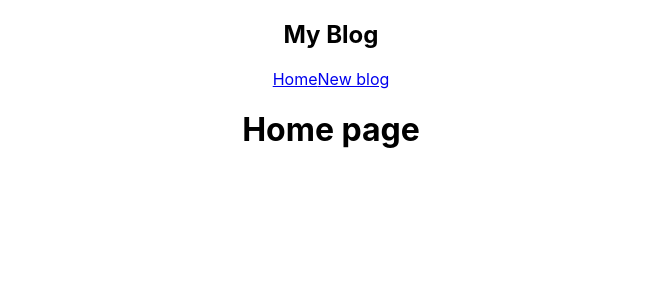
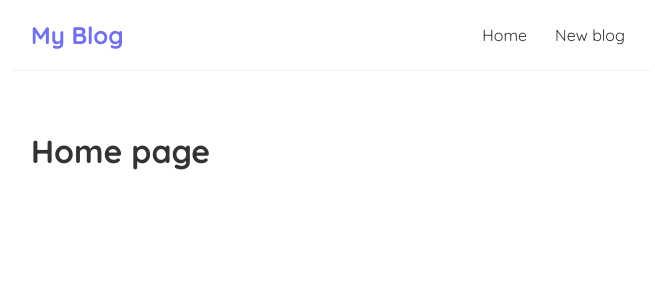
Before and after one commit to NehaSijaria/react-blog-app, a React (Create React App) app in the folder react-blog-app/: page / in a window 1280 px wide. Shown: the top 300 px of the page, without its empty margins (309-964 px from the left). Built offline with nearby package versions, Linux system fonts and the light colour scheme.

Commit message:
removed app.css & styled index.css & imp to app.js

```diff
--- a/react-blog-app/src/App.css
+++ b/react-blog-app/src/App.css
@@ -1,38 +1,2 @@
-.App {
-  text-align: center;
-}
-
-.App-logo {
-  height: 40vmin;
-  pointer-events: none;
-}
-
-@media (prefers-reduced-motion: no-preference) {
-  .App-logo {
-    animation: App-logo-spin infinite 20s linear;
-  }
-}
-
-.App-header {
-  background-color: #282c34;
-  min-height: 100vh;
-  display: flex;
-  flex-direction: column;
-  align-items: center;
-  justify-content: center;
-  font-size: calc(10px + 2vmin);
-  color: white;
-}
-
-.App-link {
-  color: #61dafb;
-}
-
-@keyframes App-logo-spin {
-  from {
-    transform: rotate(0deg);
-  }
-  to {
-    transform: rotate(360deg);
-  }
-}
+/* styles here will displayed to not only app.js  but all other components (like home,nav etc) that are inside app.js but to all pages. so good practice to remove it from src as well as idex.js because entry file is app.css
+For small project index.css is ok but should be separate css for sep components*/
--- a/react-blog-app/src/App.js
+++ b/react-blog-app/src/App.js
@@ -1,4 +1,4 @@
-import './App.css';
+import './index.css';
 import { Navbar } from './Navbar';
 import { Home } from './Home';
 
--- a/react-blog-app/src/index.css
+++ b/react-blog-app/src/index.css
@@ -1,13 +1,35 @@
-body {
+@import url('https://fonts.googleapis.com/css2?family=Quicksand:wght@300;400;500;600;700&display=swap');
+
+/* base styles */
+* {
   margin: 0;
-  font-family: -apple-system, BlinkMacSystemFont, 'Segoe UI', 'Roboto', 'Oxygen',
-    'Ubuntu', 'Cantarell', 'Fira Sans', 'Droid Sans', 'Helvetica Neue',
-    sans-serif;
-  -webkit-font-smoothing: antialiased;
-  -moz-osx-font-smoothing: grayscale;
+  font-family: "Quicksand";
+  color: #333;
 }
-
-code {
-  font-family: source-code-pro, Menlo, Monaco, Consolas, 'Courier New',
-    monospace;
+.navbar {
+  padding: 20px;
+  display: flex;
+  align-items: center;
+  max-width: 600px;
+  margin: 0 auto;
+  border-bottom: 1px solid #f2f2f2;
 }
+.navbar h1 {
+  color: #7371e9;
+}
+.navbar .links {
+  margin-left: auto;
+}
+.navbar a {
+  margin-left: 16px;
+  text-decoration: none;
+  padding: 6px;
+}
+.navbar a:hover {
+  color: #1ca048;
+}
+.content {
+  max-width: 600px;
+  margin: 40px auto;
+  padding: 20px;
+}
```
